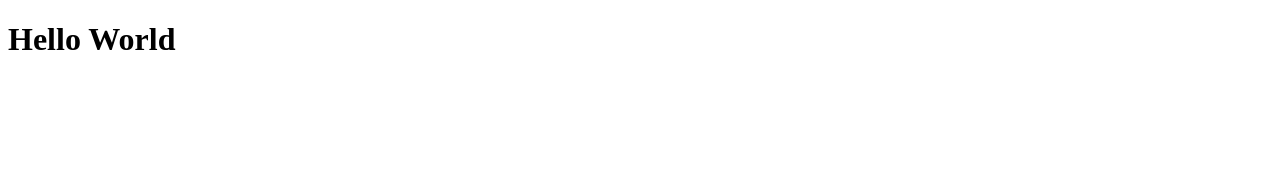
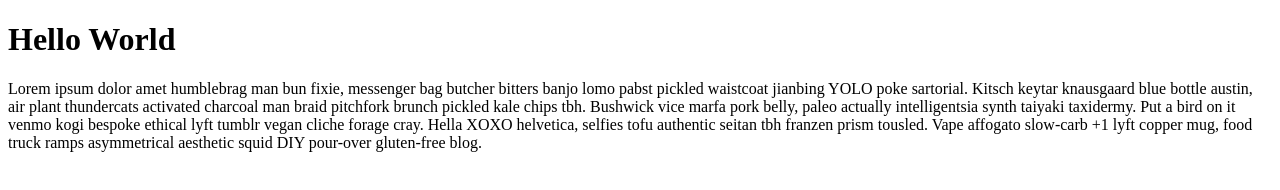
Before and after one commit to moralesbang/git-training, a plain HTML site: page index.html in a window 1280 px wide. Drawn offline with Linux system fonts and the light colour scheme.

Commit message:
add paragraph

```diff
--- a/index.html
+++ b/index.html
@@ -8,5 +8,8 @@
 </head>
 <body>
   <h1>Hello World</h1>
+  <p>
+    Lorem ipsum dolor amet humblebrag man bun fixie, messenger bag butcher bitters banjo lomo pabst pickled waistcoat jianbing YOLO poke sartorial. Kitsch keytar knausgaard blue bottle austin, air plant thundercats activated charcoal man braid pitchfork brunch pickled kale chips tbh. Bushwick vice marfa pork belly, paleo actually intelligentsia synth taiyaki taxidermy. Put a bird on it venmo kogi bespoke ethical lyft tumblr vegan cliche forage cray. Hella XOXO helvetica, selfies tofu authentic seitan tbh franzen prism tousled. Vape affogato slow-carb +1 lyft copper mug, food truck ramps asymmetrical aesthetic squid DIY pour-over gluten-free blog.
+  </p>
 </body>
 </html>
```
